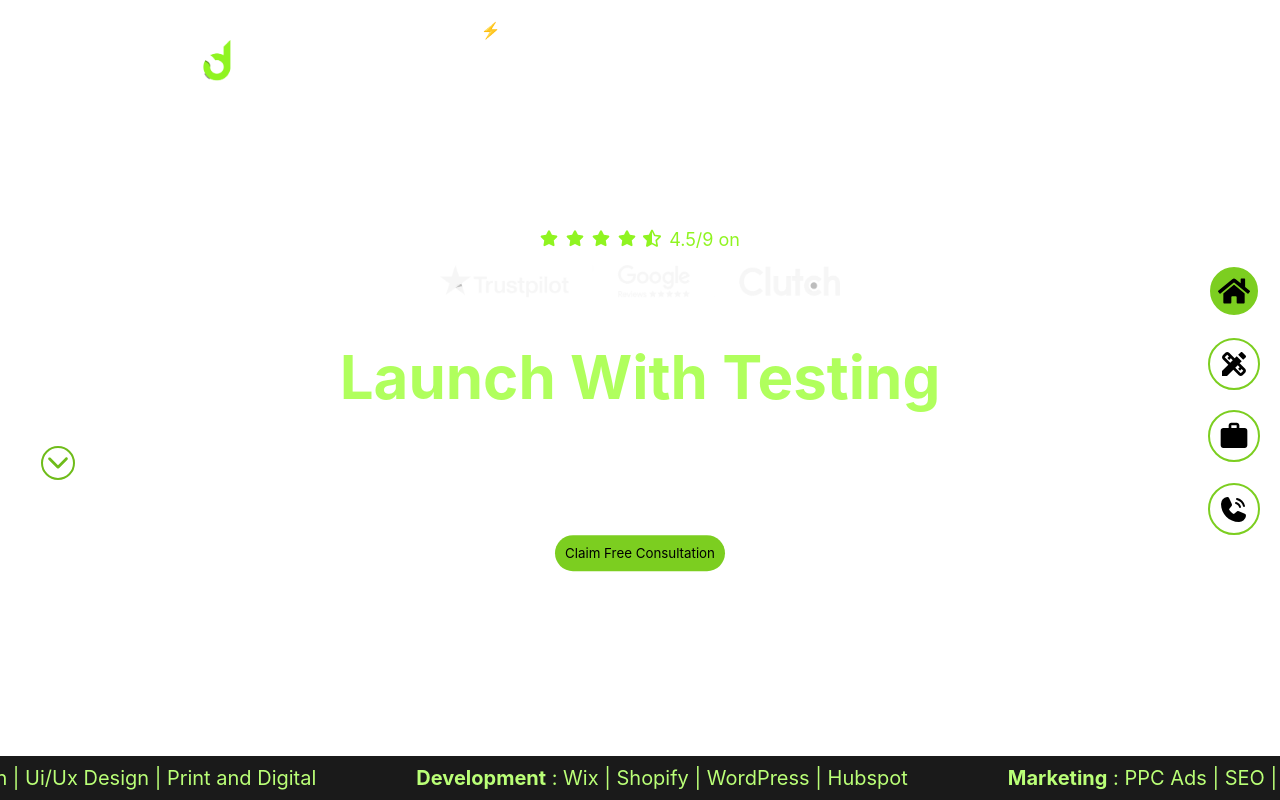
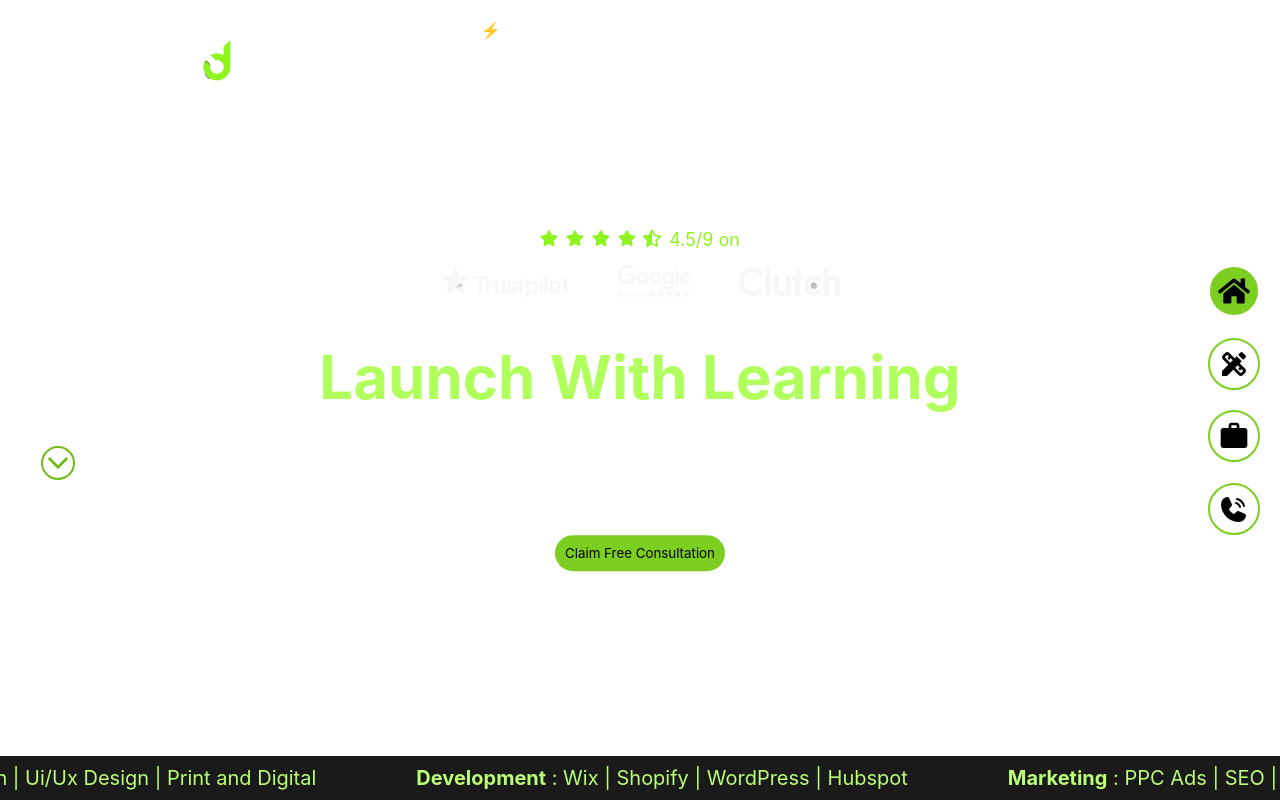
Before and after one commit to jamali429/Odesigning-tasawar, a React (Vite) app: page / in a window 1280 px wide. Built offline with nearby package versions, Linux system fonts and the light colour scheme; grey boxes are pictures that could not be loaded.

Commit message:
Trigger GitHub Action

```diff
--- a/src/components/homesections/Section1.jsx
+++ b/src/components/homesections/Section1.jsx
@@ -18,7 +18,7 @@ export default function Section1() {
           </div>
           <div className='companylogos'><img src=".\Newfolder\1Asset-6-1024x81.webp" /></div>
         </div>
-        <div className='title'><h2>Launch With Testing</h2></div>
+        <div className='title'><h2>Launch With Learning</h2></div>
         <div className='description'><p>Transform your digital presence from ordinary to extraordinary, without the high costs or long wait times associated with traditional creative teams.</p></div>
         <button>Claim Free Consultation</button>
       </div>
```
